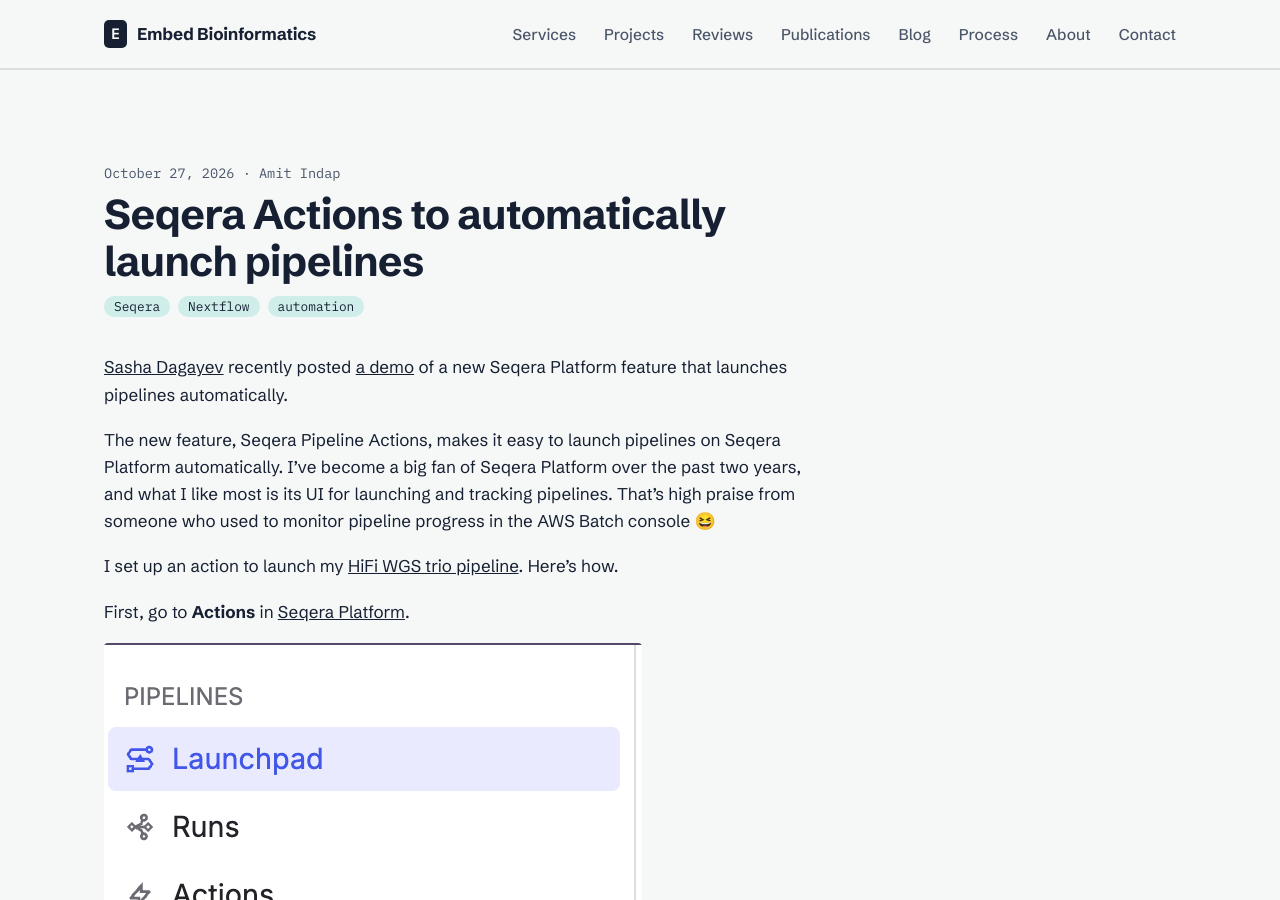
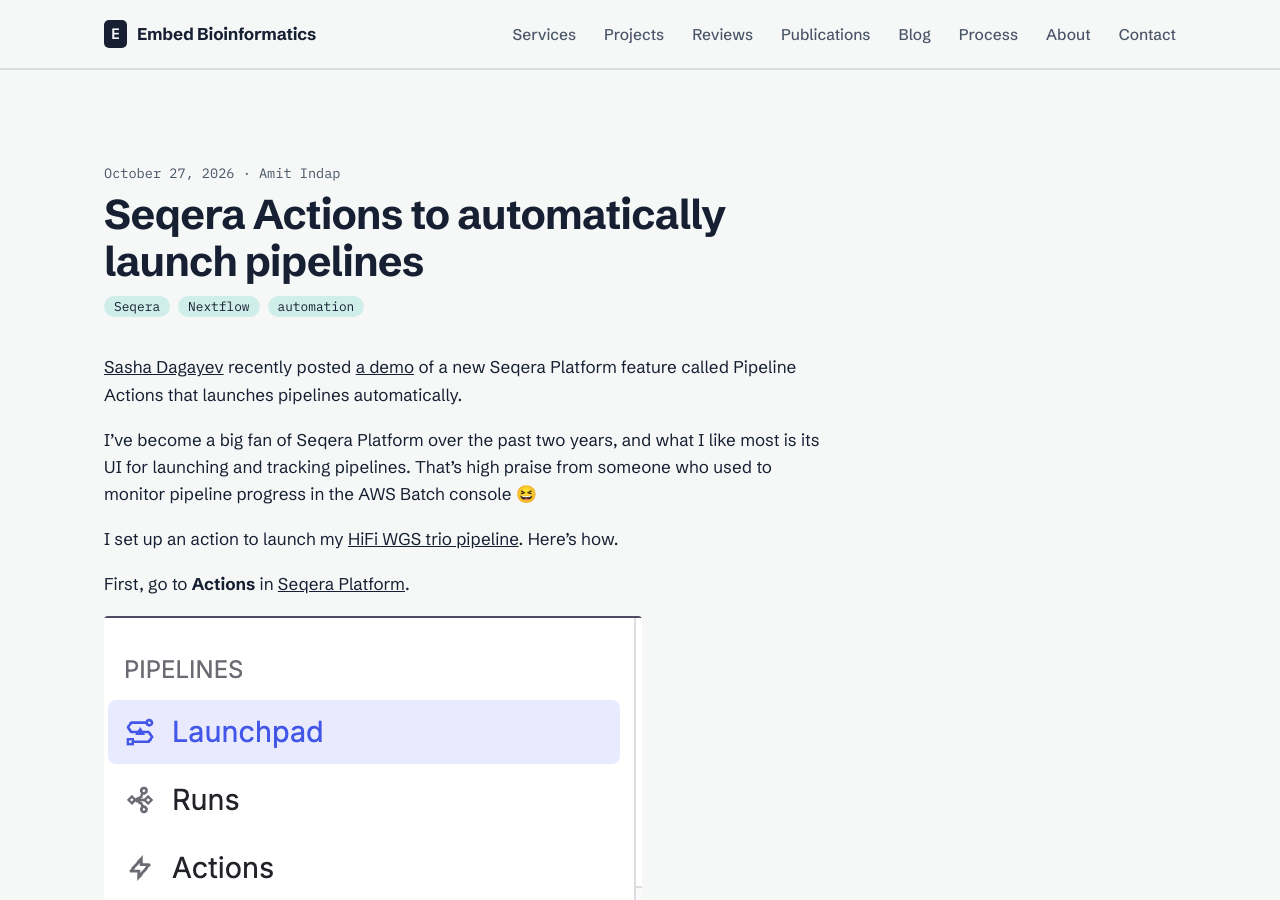
Before and after one commit to embedbio/embedbio.github.io, a Jekyll site: the page built from _posts/2026-10-28-seqera-actions.md, in a window 1280 px wide and 900 px high. Built offline with Jekyll 4.4.1, drawn with Linux system fonts in a browser that asks for light colours.

Commit message:
Clarify description of Seqera Pipeline Actions feature in post

```diff
--- a/_posts/2026-10-28-seqera-actions.md
+++ b/_posts/2026-10-28-seqera-actions.md
@@ -9,9 +9,11 @@
   - automation
 ---
 
-[Sasha Dagayev](https://www.linkedin.com/in/sasha-dagayev/) recently posted [a demo](https://lnkd.in/p/gGgX76Jh) of a new Seqera Platform feature that launches pipelines automatically.
+[Sasha Dagayev](https://www.linkedin.com/in/sasha-dagayev/) recently posted [a demo](https://lnkd.in/p/gGgX76Jh) of a new Seqera Platform feature called Pipeline Actions that launches pipelines automatically.
 
-The new feature, Seqera Pipeline Actions, makes it easy to launch pipelines on Seqera Platform automatically. I've become a big fan of Seqera Platform over the past two years, and what I like most is its UI for launching and tracking pipelines. That's high praise from someone who used to monitor pipeline progress in the AWS Batch console 😆
+
+
+I've become a big fan of Seqera Platform over the past two years, and what I like most is its UI for launching and tracking pipelines. That's high praise from someone who used to monitor pipeline progress in the AWS Batch console 😆
 
 I set up an action to launch my [HiFi WGS trio pipeline](https://github.com/embedbio/nextflow-hifi-wgs). Here's how.
 
```
